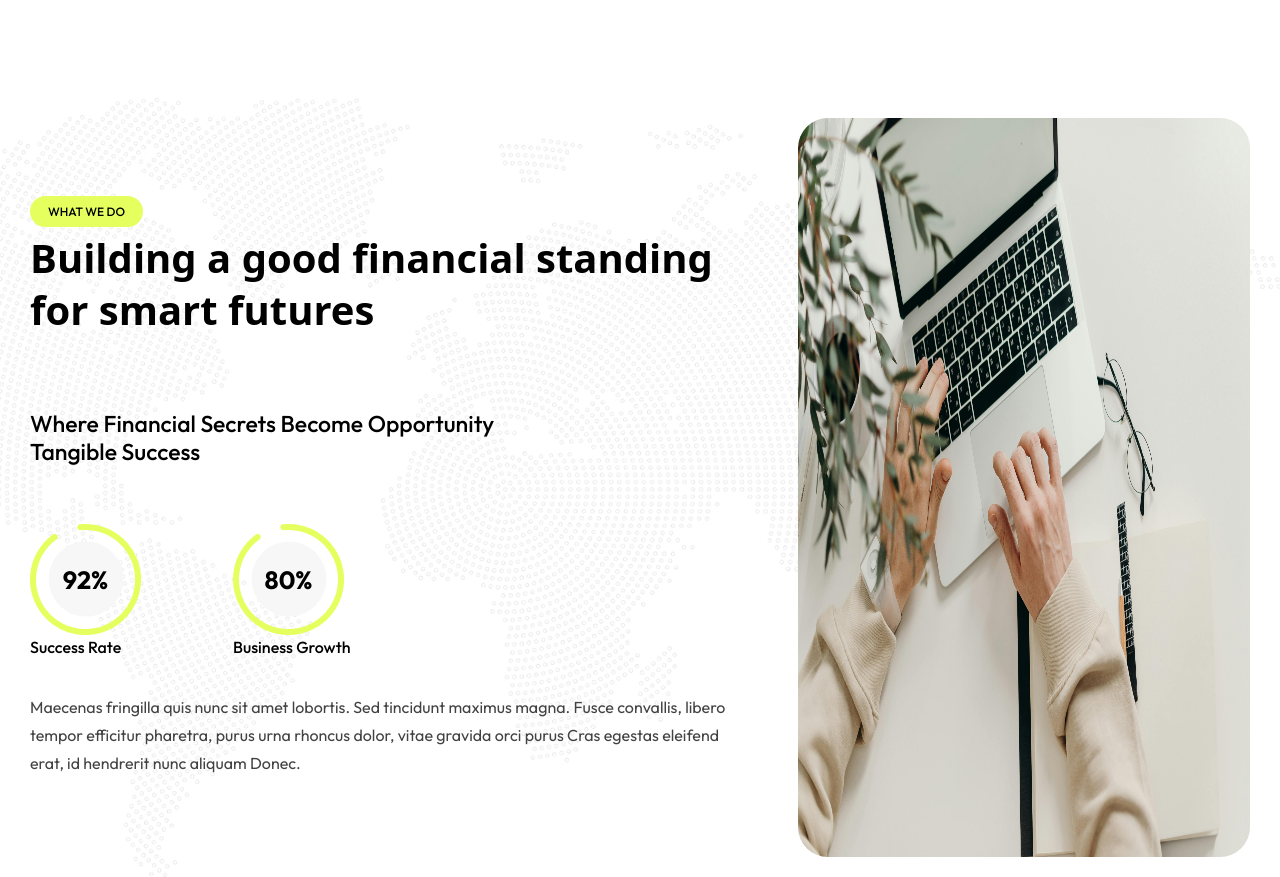
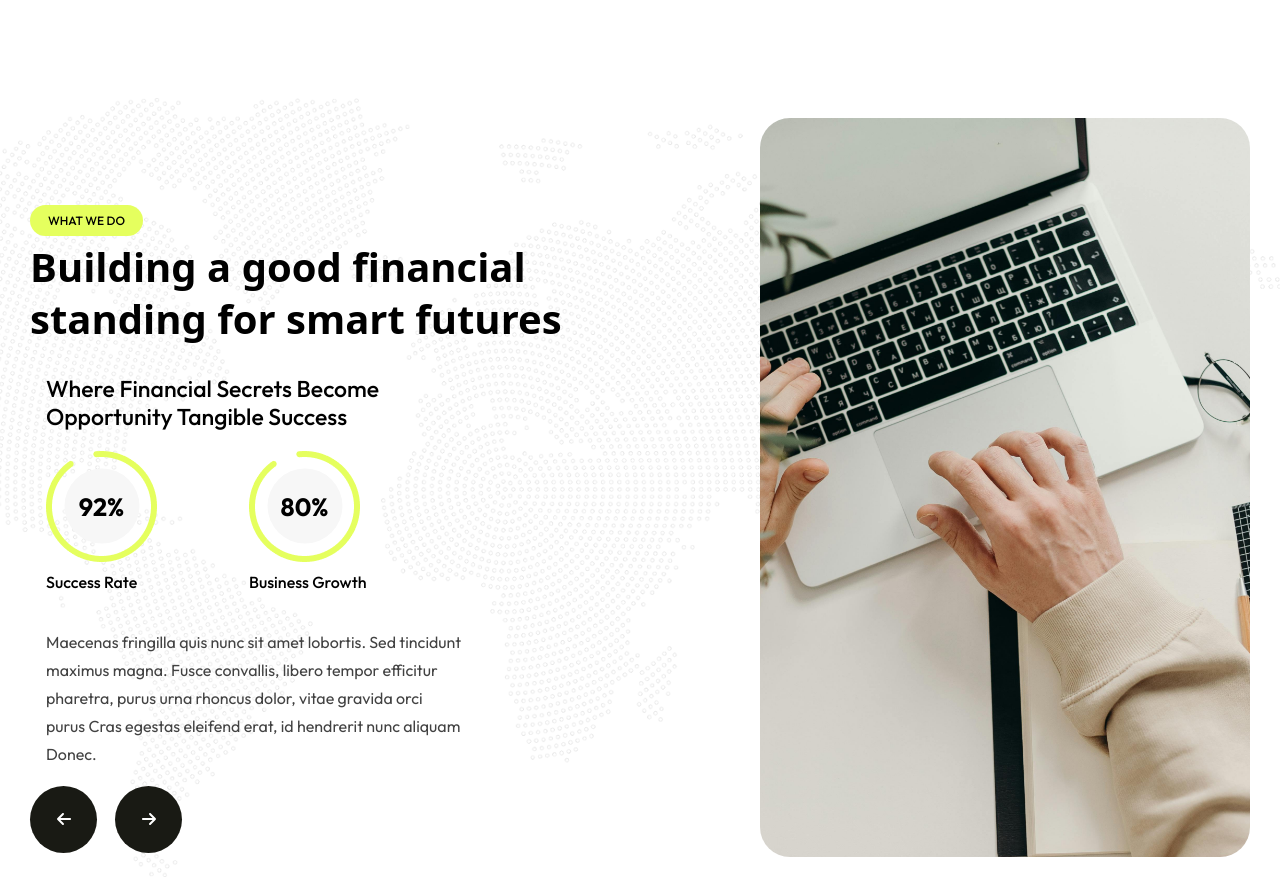
Before and after one commit to shourov223/Finkash-Project, a Next.js app: page / in a window 1280 px wide. Shown: the part 5368-6245 px from the top of the page. Built offline with nearby package versions, Linux system fonts and the light colour scheme.

Commit message:
New section added with responsive

```diff
--- a/src/components/home/WeDo.jsx
+++ b/src/components/home/WeDo.jsx
@@ -7,6 +7,7 @@ import { Outfit } from 'next/font/google';
 import Subtract from "../../assets/Subtract.png"
 import Image from 'next/image';
 import section2_image from "../../assets/section2_image.jpg"
+import { FaArrowLeft, FaArrowRight } from 'react-icons/fa6';
 
 const outfit = Outfit({
     weight: "500"
@@ -25,75 +26,75 @@ const WeDo = () => {
         speed: 500,
         slidesToShow: 1,
         slidesToScroll: 1,
-        // nextArrow,
-        // prevArrow:
+        nextArrow: <NextArrow />,
+        prevArrow: <PrevArrow />
     };
     return (
-        <section className='background_image mt-25 py-5'>
-            <div className="container">
-                <div className='flex items-center justify-between gap-17'>
-                    <div>
+        <section className='background_image mt-25 py-5 md:py-10 lg:py-5'>
+            <div className="container px-4 md:px-6 lg:px-8">
+                <div className='flex flex-col lg:flex-row items-center justify-between gap-8 md:gap-12 lg:gap-17'>
+                    <div className='w-full lg:w-auto'>
                         <CommonDesign text={"what we do"} />
-                        <h2 className={`text-[40px] leading-13 font-semibold text-black pt-2.5 pb-18.5`}>Building a good financial standing for smart futures</h2>
-                        <div>
-                            <Slider className='w-175' {...settings}>
-                                <div>
+                        <h2 className={`text-2xl md:text-3xl lg:text-[40px] leading-tight md:leading-snug lg:leading-13 font-semibold text-black pt-2.5 pb-8 md:pb-12 lg:pb-7.5`}>Building a good financial standing for smart futures</h2>
+
+                        <Slider className='w-full lg:w-[450px] relative' {...settings}>
+                            <div className='px-2 md:px-4'>
                                 <ul>
-                                        <li className={`text-[23px] leading-7 text-black max-w-130.75 pb-14.5 ${outfit.className}`}>Where Financial Secrets Become Opportunity Tangible Success</li>
+                                    <li className={`text-lg md:text-xl lg:text-[23px] leading-6 md:leading-7 text-black max-w-full lg:max-w-130.75 pb-8 md:pb-12 lg:pb-5 ${outfit.className}`}>Where Financial Secrets Become Opportunity Tangible Success</li>
                                 </ul>
-                                    <div className='flex items-center gap-23 pb-8.5'>
-                                        <div>
-                                            <div className='relative w-27.75 text-center'>
+                                <div className='flex flex-col xl:flex-row items-center gap-8 md:gap-5 xl:gap-23 pb-6 md:pb-8 lg:pb-8.5'>
+                                    <div className='text-center sm:text-left'>
+                                        <div className='relative w-24 md:w-27.75 mx-auto sm:mx-0'>
                                             <Image src={Subtract} alt='image' />
-                                                <div className='size-18.75 bg-[#F7F7F7] rounded-full grid place-items-center absolute top-[50%] left-[50%] translate-[-50%]'>
-                                                    <span className={`text-[25px] leading-8 font-bold ${outfit2.className}`}>92%</span>
+                                            <div className='size-16 md:size-18.75 bg-[#F7F7F7] rounded-full grid place-items-center absolute top-[50%] left-[50%] -translate-x-1/2 -translate-y-1/2'>
+                                                <span className={`text-xl md:text-[25px] leading-6 md:leading-8 font-bold ${outfit2.className}`}>92%</span>
                                             </div>
                                         </div>
-                                            <p className={`text-base font-medium ${outfit.className}`}>Success Rate</p>
+                                        <p className={`text-sm md:text-base font-medium mt-2 ${outfit.className}`}>Success Rate</p>
                                     </div>
-                                        <div>
-                                            <div className='relative w-27.75 text-center'>
+                                    <div className='text-center sm:text-left'>
+                                        <div className='relative w-24 md:w-27.75 mx-auto sm:mx-0'>
                                             <Image src={Subtract} alt='image' />
-                                                <div className='size-18.75 bg-[#F7F7F7] rounded-full grid place-items-center absolute top-[50%] left-[50%] translate-[-50%]'>
-                                                    <span className={`text-[25px] leading-8 font-bold ${outfit2.className}`}>80%</span>
+                                            <div className='size-16 md:size-18.75 bg-[#F7F7F7] rounded-full grid place-items-center absolute top-[50%] left-[50%] -translate-x-1/2 -translate-y-1/2'>
+                                                <span className={`text-xl md:text-[25px] leading-6 md:leading-8 font-bold ${outfit2.className}`}>80%</span>
                                             </div>
                                         </div>
-                                            <p className={`text-base font-medium ${outfit.className}`}>Business Growth</p>
+                                        <p className={`text-sm md:text-base font-medium mt-2 ${outfit.className}`}>Business Growth</p>
                                     </div>
                                 </div>
-                                    <p className={`text-base text-[#424242] leading-7 ${outfit3.className}`}>Maecenas fringilla quis nunc sit amet lobortis. Sed tincidunt maximus magna. Fusce convallis, libero tempor efficitur pharetra, purus urna rhoncus dolor, vitae gravida orci purus Cras egestas eleifend erat, id hendrerit nunc aliquam Donec.</p>
+                                <p className={`text-sm md:text-base text-[#424242] leading-6 md:leading-7 ${outfit3.className}`}>Maecenas fringilla quis nunc sit amet lobortis. Sed tincidunt maximus magna. Fusce convallis, libero tempor efficitur pharetra, purus urna rhoncus dolor, vitae gravida orci purus Cras egestas eleifend erat, id hendrerit nunc aliquam Donec.</p>
                             </div>
-                                <div>
+                            <div className='px-2 md:px-4'>
                                 <ul>
-                                        <li className={`text-[23px] leading-7 text-black max-w-130.75 pb-14.5 ${outfit.className}`}>Where Financial Secrets Become Opportunity Tangible Success</li>
+                                    <li className={`text-lg md:text-xl lg:text-[23px] leading-6 md:leading-7 text-black max-w-full lg:max-w-130.75 pb-8 md:pb-12 lg:pb-5 ${outfit.className}`}>Where Financial Secrets Become Opportunity Tangible Success</li>
                                 </ul>
-                                    <div className='flex items-center gap-23 pb-8.5'>
-                                        <div>
-                                            <div className='relative w-27.75 text-center'>
+                                <div className='flex flex-col xl:flex-row items-center gap-8 md:gap-5 xl:gap-23 pb-6 md:pb-8 lg:pb-8.5'>
+                                    <div className='text-center sm:text-left'>
+                                        <div className='relative w-24 md:w-27.75 mx-auto sm:mx-0'>
                                             <Image src={Subtract} alt='image' />
-                                                <div className='size-18.75 bg-[#F7F7F7] rounded-full grid place-items-center absolute top-[50%] left-[50%] translate-[-50%]'>
-                                                    <span className={`text-[25px] leading-8 font-bold ${outfit2.className}`}>92%</span>
+                                            <div className='size-16 md:size-18.75 bg-[#F7F7F7] rounded-full grid place-items-center absolute top-[50%] left-[50%] -translate-x-1/2 -translate-y-1/2'>
+                                                <span className={`text-xl md:text-[25px] leading-6 md:leading-8 font-bold ${outfit2.className}`}>92%</span>
                                             </div>
                                         </div>
-                                            <p className={`text-base font-medium ${outfit.className}`}>Success Rate</p>
+                                        <p className={`text-sm md:text-base font-medium mt-2 ${outfit.className}`}>Success Rate</p>
                                     </div>
-                                        <div>
-                                            <div className='relative w-27.75 text-center'>
+                                    <div className='text-center sm:text-left'>
+                                        <div className='relative w-24 md:w-27.75 mx-auto sm:mx-0'>
                                             <Image src={Subtract} alt='image' />
-                                                <div className='size-18.75 bg-[#F7F7F7] rounded-full grid place-items-center absolute top-[50%] left-[50%] translate-[-50%]'>
-                                                    <span className={`text-[25px] leading-8 font-bold ${outfit2.className}`}>80%</span>
+                                            <div className='size-16 md:size-18.75 bg-[#F7F7F7] rounded-full grid place-items-center absolute top-[50%] left-[50%] -translate-x-1/2 -translate-y-1/2'>
+                                                <span className={`text-xl md:text-[25px] leading-6 md:leading-8 font-bold ${outfit2.className}`}>80%</span>
                                             </div>
                                         </div>
-                                            <p className={`text-base font-medium ${outfit.className}`}>Business Growth</p>
+                                        <p className={`text-sm md:text-base font-medium mt-2 ${outfit.className}`}>Business Growth</p>
                                     </div>
                                 </div>
-                                    <p className={`text-base text-[#424242] leading-7 ${outfit3.className}`}>Maecenas fringilla quis nunc sit amet lobortis. Sed tincidunt maximus magna. Fusce convallis, libero tempor efficitur pharetra, purus urna rhoncus dolor, vitae gravida orci purus Cras egestas eleifend erat, id hendrerit nunc aliquam Donec.</p>
+                                <p className={`text-sm md:text-base text-[#424242] leading-6 md:leading-7 ${outfit3.className}`}>Maecenas fringilla quis nunc sit amet lobortis. Sed tincidunt maximus magna. Fusce convallis, libero tempor efficitur pharetra, purus urna rhoncus dolor, vitae gravida orci purus Cras egestas eleifend erat, id hendrerit nunc aliquam Donec.</p>
                             </div>
                         </Slider>
+
                     </div>
-                    </div>
-                    <div className='w-3xl h-184.75 rounded-[30px] overflow-hidden'>
-                        <Image className='w-full h-full' src={section2_image} alt='image' />
+                    <div className='w-full lg:w-3xl h-64 sm:h-96 md:h-125 lg:h-184.75 rounded-[20px] md:rounded-[30px] overflow-hidden'>
+                        <Image className='w-full h-full object-cover' src={section2_image} alt='image' />
                     </div>
                 </div>
             </div>
@@ -101,4 +102,16 @@ const WeDo = () => {
     )
 }
 
+const NextArrow = (props) => {
+    const { onClick } = props
+    return <button onClick={onClick} className='size-12 md:size-14 lg:size-16.75 hidden bg-[#191A14] rounded-full z-10 lg:grid place-items-center hover:bg-[#E5FF5E] group cursor-pointer absolute -bottom-16 md:-bottom-20 lg:-bottom-21.25 left-12 md:left-16 lg:left-21.25 transition-all duration-200'>
+        <FaArrowRight className='text-white group-hover:text-black text-sm md:text-base' />
+    </button>
+}
+const PrevArrow = (props) => {
+    const { onClick } = props
+    return <button onClick={onClick} className='size-12 md:size-14 lg:size-16.75 hidden bg-[#191A14] rounded-full z-10 lg:grid place-items-center hover:bg-[#E5FF5E] group cursor-pointer absolute top-72 md:top-80 lg:top-143.5 xl:top-102.75 transition-all duration-200'>
+        <FaArrowLeft className='text-white group-hover:text-black text-sm md:text-base' />
+    </button>
+}
 export default WeDo
```
Lines whose indentation alone changed are shown as unchanged.
